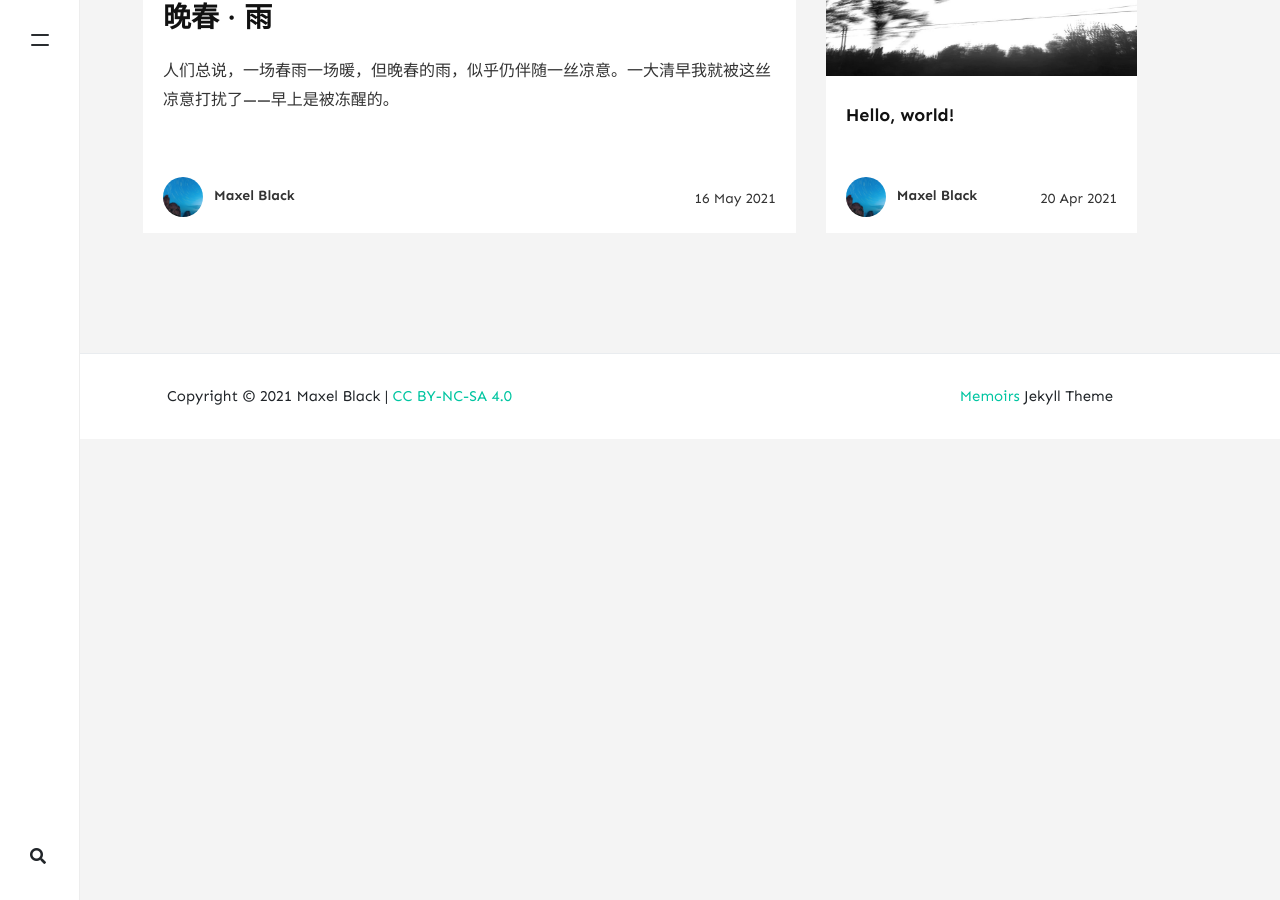
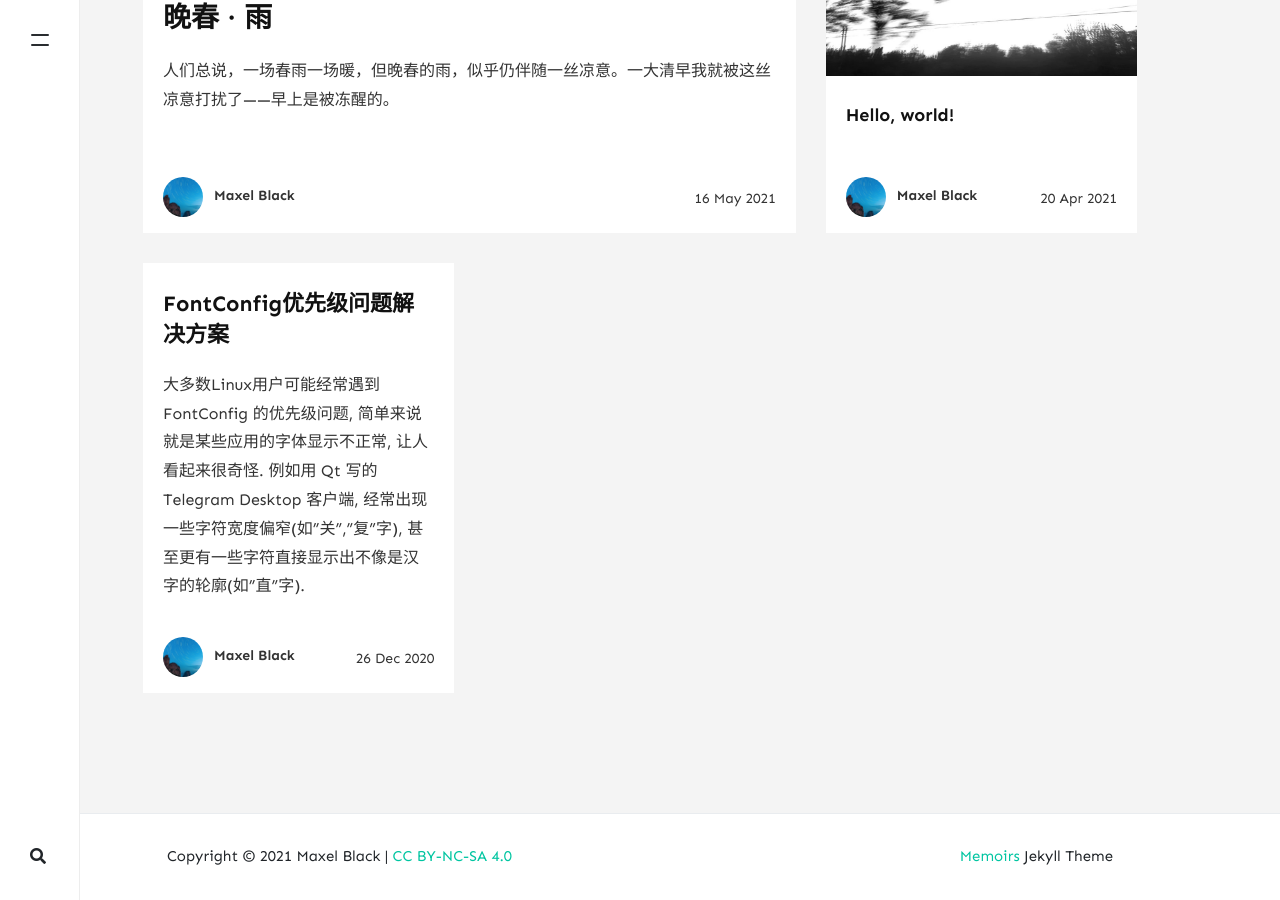
Before and after one commit to maxelblack/maxels-pages, a Jekyll site: the page built from index.html, in a window 1280 px wide and 900 px high, scrolled down 726 px. Built offline with Jekyll 4.4.1, drawn with Linux system fonts in a browser that asks for light colours; nearby versions of some CDN libraries; the list of posts is cut into pages by our own code; comment, search, counter and statistics services are not loaded; before the commit the page ends 1165 px from its top, so only the background shows below that.

Commit message:
Update the website

````diff
--- a/_config.yml
+++ b/_config.yml
@@ -14,6 +14,7 @@ baseurl:
 permalink: /:year/:month/:title/
 email: maxelblack@outlook.com
 disqus: 'maxels-pages'
+lisence: '<a target="_blank" href="https://creativecommons.org/licenses/by-nc-sa/4.0/">CC BY-NC-SA 4.0</a>'
 
 # Configure
 
--- a/_layouts/default.html
+++ b/_layouts/default.html
@@ -124,8 +124,7 @@
     <div class="container">
         <div class="row">
             <div class="col-md-6 col-sm-12 text-center text-lg-left">
-                Copyright © {{ site.time | date: "%Y" }} {{ site.author }} |
-                <a target="_blank" href="https://creativecommons.org/licenses/by-nc-sa/4.0/">CC BY-NC-SA 4.0</a>
+                Copyright © {{ site.time | date: "%Y" }} {{ site.author }} | {{ site.lisence }}
             </div>
             <div class="col-md-6 col-sm-12 text-center text-lg-right">
                 <a target="_blank" href="https://www.wowthemes.net/memoirs-free-jekyll-theme/">Memoirs</a> Jekyll Theme
--- /dev/null
+++ b/_posts/2020-12-26-font-config.md
@@ -0,0 +1,73 @@
+---
+layout: post
+author: maxelbk
+title: "FontConfig优先级问题解决方案"
+categories: [ "技术", "Linux" ]
+---
+
+大多数Linux用户可能经常遇到 FontConfig 的优先级问题, 简单来说就是某些应用的字体显示不正常, 让人看起来很奇怪. 例如用 Qt 写的 Telegram Desktop 客户端, 经常出现一些字符宽度偏窄(如"关","复"字), 甚至更有一些字符直接显示出不像是汉字的轮廓(如"直"字).
+
+这两个问题都是由于系统在查找字体时, 因日文字体默认优先级高于中文而返回了对应的日文字形. 在日语中存在的部分汉字字形与现代汉语不同, 我们看到的实际是日文字形.
+
+解决这个问题最简单的方法就是修改 FontConfig 的字体优先级, 但那个配置文件的文档相当难懂(至少我是没能看懂), 于是 Google 了半天, 最后找到一个有效的解决方案.
+
+后来 [JackieCat](https://www.jackiecat.xyz){:target="_blank"} 在 Arch Wiki 翻到了一个更完善的解决方案并分享出了地址, 可以参考一下:
+- [本地化/简体中文#中文字体配置 - ArchWiki](https://wiki.archlinux.org/index.php/Localization_%28%E7%AE%80%E4%BD%93%E4%B8%AD%E6%96%87%29/Simplified_Chinese_%28%E7%AE%80%E4%BD%93%E4%B8%AD%E6%96%87%29#%E4%B8%AD%E6%96%87%E5%AD%97%E4%BD%93%E9%85%8D%E7%BD%AE){:target="blank"}
+
+### 1. 找到个人配置文件位置
+
+`fonts.conf` 是 FontConfig 对于单独用户字体的配置文件名称, 一般在每个用户的主目录中.
+
+不同的发行版这个文件的位置甚至可能不一样, 我的 ArchLinux 是在 `~/.config/fontconfig` 目录. (Arch Wiki 中指出正常情况下是在 `$XDG_CONFIG_HOME/fontconfig` 目录, 各大比较常规的发行版都可以试一下这个目录, CentOS 之类超级旧版或 Ubuntu 之类深度定制就不要尝试了, 乖乖 Google 反倒效率更高)
+
+P.S.: 最好不要修改 `/etc` 中的全局字体配置文件, 在刷新字体缓存时这个文件会被更新, 所有修改都会失效.
+
+### 2. 修改配置文件
+
+用任意编辑器打开 `fonts.conf`, 在 `<fontconfig>` 标记中添加 `<alias>` 标记, 再在其中添加 `<family>` 和 `<prefer>` 标记
+
+`<family>` 标记中指定要设置优先级的字体族, 如:
+```xml
+<family>sans-serif</family>
+```
+
+`<prefer>` 标记使用多个 `<family>` 子标记来指定字体优先级顺序, 如:
+```xml
+<prefer>
+    <family>Noto Sans CJK SC</family>
+    <family>Noto Sans CJK JP</family>
+</prefer>
+```
+
+示例配置:
+```xml
+<?xml version='1.0'?>
+<!DOCTYPE fontconfig SYSTEM 'urn:fontconfig:fonts.dtd'>
+<fontconfig>
+    <!--字体优先级配置-->
+    <alias>
+        <family>sans-serif</family>
+        <prefer>
+            <family>Noto Sans Display</family>
+            <family>Noto Sans CJK SC</family>
+            <family>Noto Sans CJK HK</family>
+            <family>Noto Sans CJK JP</family>
+            <family>Noto Sans CJK KR</family>
+            <family>Noto Sans CJK TC</family>
+        </prefer>
+    </alias>
+   <!--配置结束-->
+   <!--==文件中原有的其他内容请勿删除==-->
+</fontconfig>
+```
+
+P.S.: `Noto Sans Display` 是 `Noto Sans` 家族的一款适合显示器的字体, 比默认看起来更舒适一些.
+
+### 3. 检查是否生效
+
+终端执行以下代码(其中 `sans-serif` 可以换成任意上方设置了优先级的字体族名称):
+```sh
+fc-match -s 'sans-serif'
+```
+
+若程序输出的前几行出现中文字体的名称(如 `NotoSansCJK-Regular.ttc: "Noto Sans CJK SC" "Regular"`), 则说明配置生效, 至此这个问题就解决了.
````
